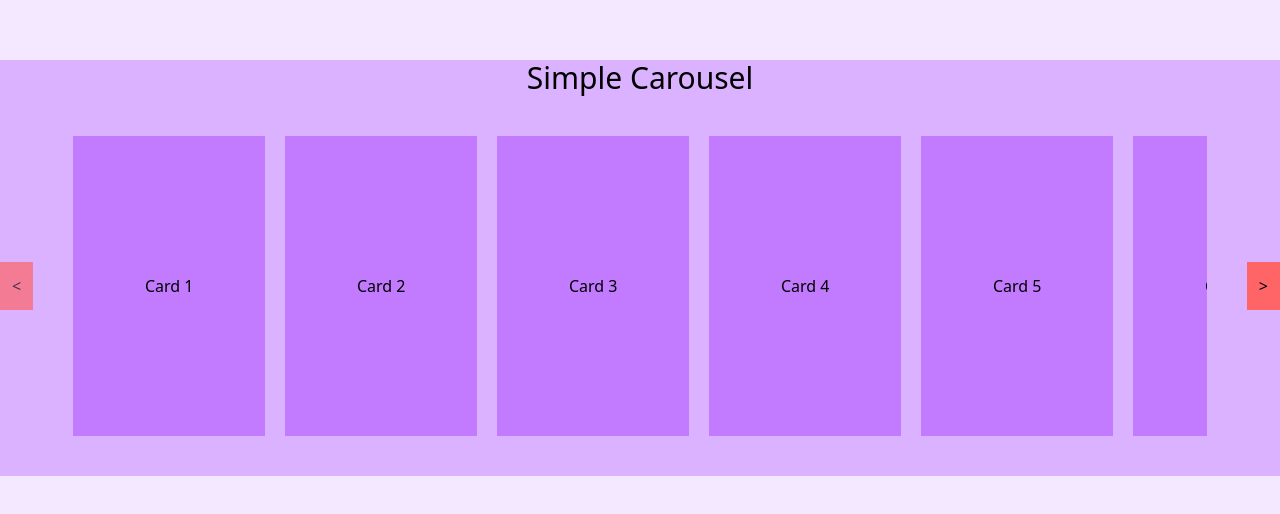
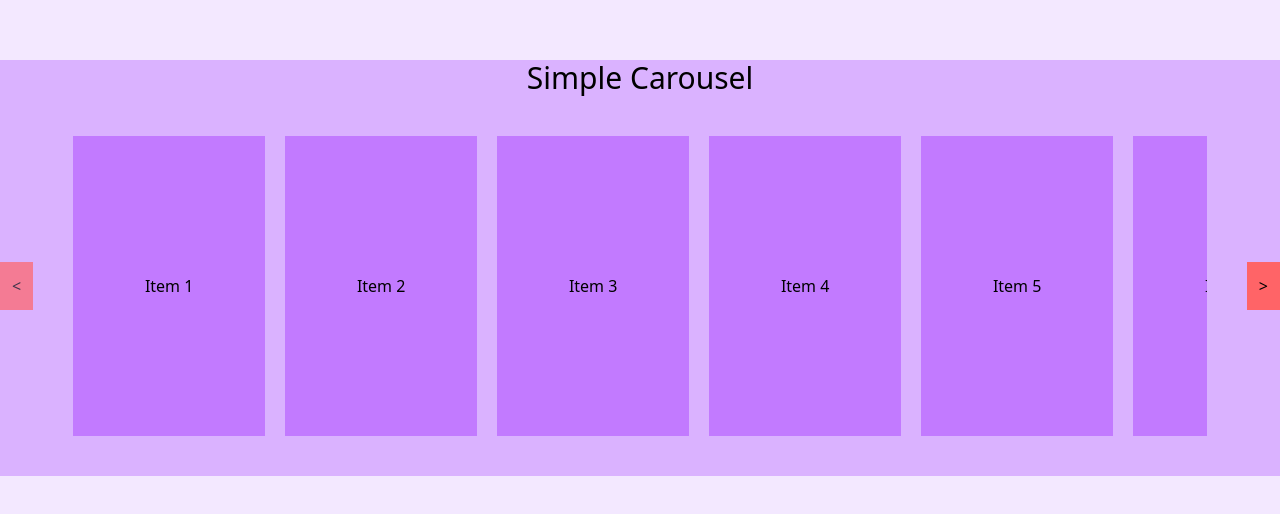
Before and after one commit to oleksandr-rakomin/simple-carousel, a Next.js app: page / in a window 1280 px wide. Shown: the part 132-646 px from the top of the page. Built offline with nearby package versions, Linux system fonts and the light colour scheme.

Commit message:
update carousel

```diff
--- a/src/app/carousel-card.jsx
+++ b/src/app/carousel-item.jsx
@@ -1,7 +1,7 @@
-export function CarouselCard({ card }) {
+export function CarouselItem({ item }) {
   return (
     <li className="w-48 h-75 flex-none flex items-center justify-center bg-purple-400">
-      Card {card.id}
+      Item {item.id}
     </li>
   );
 }
--- a/src/app/carousel.jsx
+++ b/src/app/carousel.jsx
@@ -2,24 +2,7 @@
 
 import { useEffect, useRef, useState } from "react";
 
-import { CarouselCard } from "@/app/carousel-card";
-
-const carouselCardsList = [
-  { id: 1 },
-  { id: 2 },
-  { id: 3 },
-  { id: 4 },
-  { id: 5 },
-  { id: 6 },
-  { id: 7 },
-  { id: 8 },
-  { id: 9 },
-  { id: 10 },
-  { id: 11 },
-  { id: 12 },
-];
-
-export function Carousel() {
+export function Carousel({ children, itemsGapClassName = "gap-x-5" }) {
   const containerRef = useRef(null);
   const [isLeftEnd, setIsLeftEnd] = useState(true);
   const [isRightEnd, setIsRightEnd] = useState(false);
@@ -28,19 +11,20 @@ export function Carousel() {
     const container = containerRef.current;
     if (!container) return 0;
 
-    const card = container.querySelector("li");
-    if (!card) return 0;
+    const item = container.firstElementChild;
+    if (!item) return 0;
 
+    const itemWidth = item.getBoundingClientRect().width;
     const containerStyles = window.getComputedStyle(container);
     const gap =
       parseFloat(containerStyles.gap) ||
       parseFloat(containerStyles.columnGap) ||
       0;
 
-    return card.offsetWidth + gap;
+    return itemWidth + gap;
   };
 
-  const prevCard = () => {
+  const prevItem = () => {
     const scrollAmount = getScrollAmount();
     if (!scrollAmount) return;
 
@@ -50,7 +34,7 @@ export function Carousel() {
     });
   };
 
-  const nextCard = () => {
+  const nextItem = () => {
     const scrollAmount = getScrollAmount();
     if (!scrollAmount) return;
 
@@ -91,7 +75,7 @@ export function Carousel() {
   return (
     <div className="flex items-center justify-center gap-x-10 py-10">
       <button
-        onClick={prevCard}
+        onClick={prevItem}
         disabled={isLeftEnd}
         className="bg-red-400 hidden lap:block cursor-pointer p-3 disabled:opacity-70 disabled:cursor-not-allowed"
       >
@@ -100,15 +84,13 @@ export function Carousel() {
 
       <ul
         ref={containerRef}
-        className="flex gap-x-5 overflow-x-scroll scrollbar-hide"
+        className={`flex overflow-x-auto scrollbar-hide ${itemsGapClassName}`}
       >
-        {carouselCardsList.map((card) => {
-          return <CarouselCard key={card.id} card={card} />;
-        })}
+        {children}
       </ul>
 
       <button
-        onClick={nextCard}
+        onClick={nextItem}
         disabled={isRightEnd}
         className="bg-red-400 hidden lap:block cursor-pointer p-3 disabled:opacity-70 disabled:cursor-not-allowed"
       >
--- a/src/app/page.jsx
+++ b/src/app/page.jsx
@@ -1,4 +1,22 @@
 import { Carousel } from "@/app/carousel";
+import { CarouselItem } from "@/app/carousel-item";
+
+const carouselItemsList = [
+  { id: 1 },
+  { id: 2 },
+  { id: 3 },
+  { id: 4 },
+  { id: 5 },
+  { id: 6 },
+  { id: 7 },
+  { id: 8 },
+  { id: 9 },
+  { id: 10 },
+  { id: 11 },
+  { id: 12 },
+];
+
+const itemsGapClassName = "gap-x-5";
 
 export default function Home() {
   return (
@@ -6,7 +24,11 @@ export default function Home() {
       <div className="main-container bg-purple-300">
         <h1 className="text-center text-3xl">Simple Carousel</h1>
 
-        <Carousel />
+        <Carousel itemsGapClassName={itemsGapClassName}>
+          {carouselItemsList.map((item) => {
+            return <CarouselItem key={item.id} item={item} />;
+          })}
+        </Carousel>
       </div>
     </section>
   );
```
